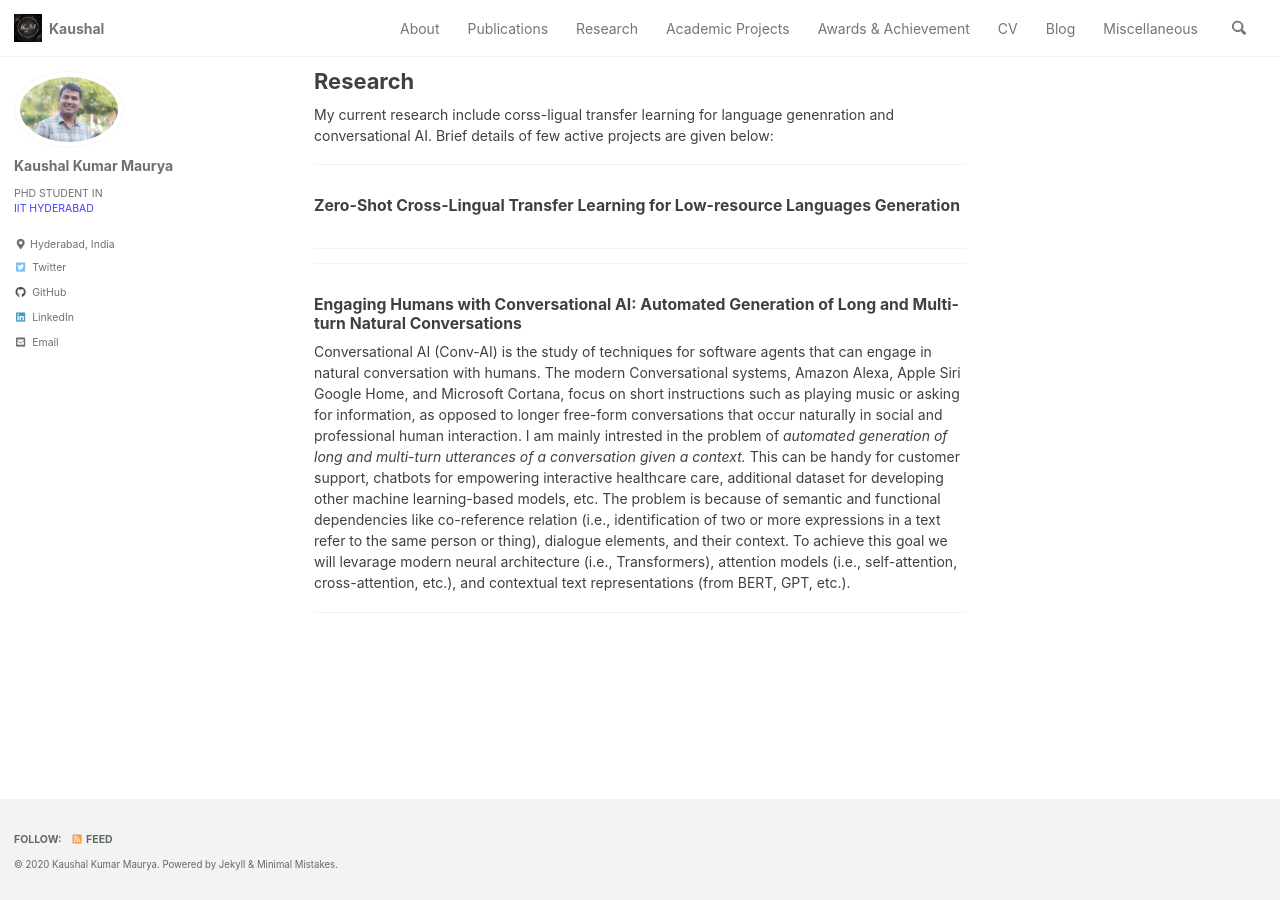
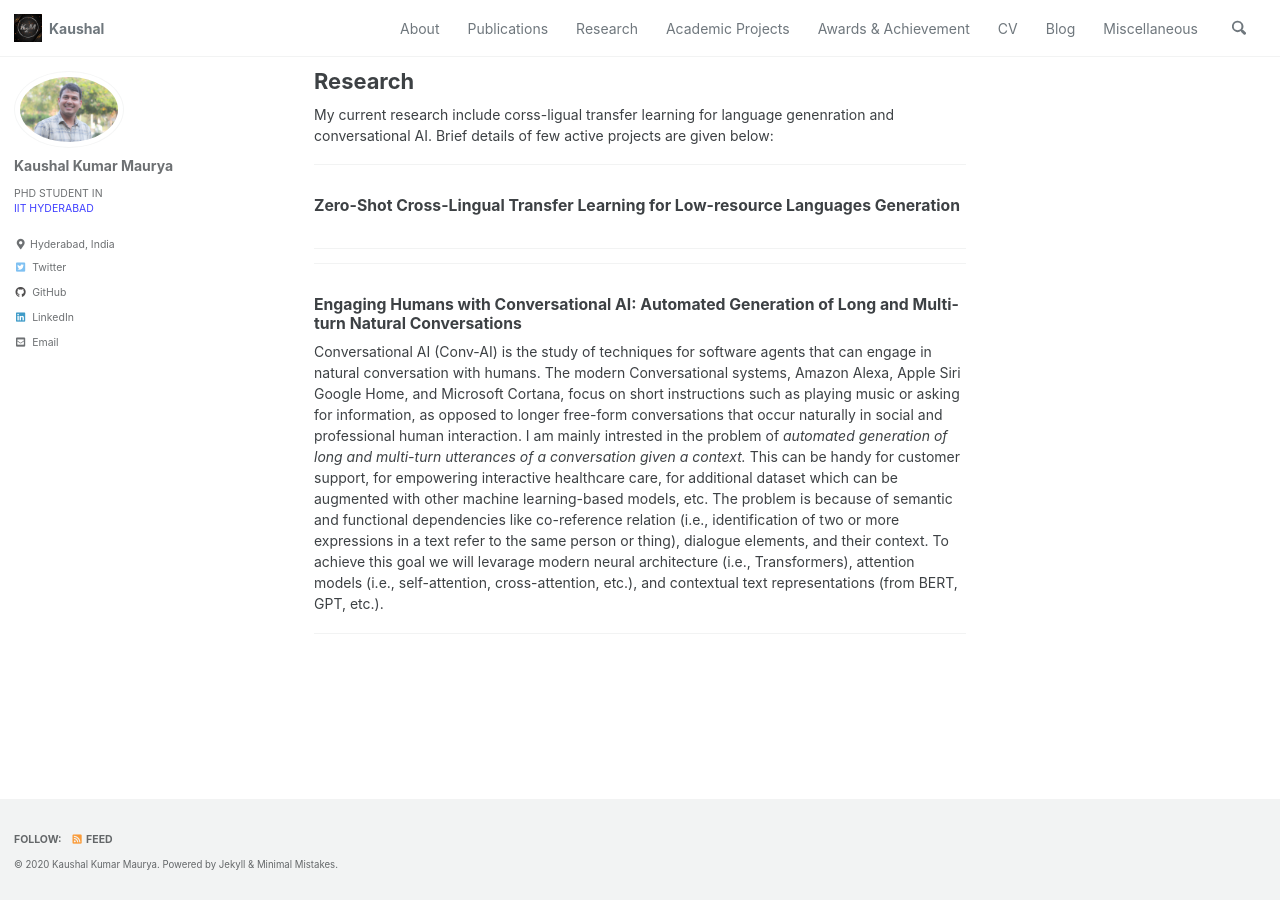
Before and after one commit to harshayelleni/harshayelleni.github.io, a Jekyll site: the page built from _pages/research.md, in a window 1280 px wide. Built offline with Jekyll 4.4.1, drawn with Linux system fonts in a browser that asks for light colours; cached includes are drawn as plain includes.

Commit message:
doing modifications

```diff
--- a/_pages/research.md
+++ b/_pages/research.md
@@ -14,8 +14,6 @@
 
 ---
 ### Engaging Humans with Conversational AI: Automated Generation of Long and Multi-turn Natural Conversations
-Conversational AI (Conv-AI) is the study of techniques for software agents that can engage in natural conversation with humans. The modern Conversational systems, Amazon Alexa, Apple Siri Google Home, and Microsoft Cortana, focus on short instructions such as playing music or asking for information, as opposed to longer free-form conversations that occur naturally in social and professional human interaction. I am mainly intrested in the problem of _automated generation of long and multi-turn utterances of a conversation given a context._ This can be handy for customer support, chatbots for empowering interactive healthcare care, additional dataset for developing other machine learning-based models, etc. The problem is because of semantic and functional dependencies like co-reference relation (i.e., identification of two or more expressions in a text refer to the same person or thing), dialogue elements, and their context. To achieve this goal we will levarage  modern neural architecture (i.e., Transformers), attention models (i.e., self-attention, cross-attention, etc.), and contextual text representations (from BERT, GPT, etc.).
-
-
+Conversational AI (Conv-AI) is the study of techniques for software agents that can engage in natural conversation with humans. The modern Conversational systems, Amazon Alexa, Apple Siri Google Home, and Microsoft Cortana, focus on short instructions such as playing music or asking for information, as opposed to longer free-form conversations that occur naturally in social and professional human interaction. I am mainly intrested in the problem of _automated generation of long and multi-turn utterances of a conversation given a context._ This can be handy for customer support, for empowering interactive healthcare care, for additional dataset which can be augmented with other machine learning-based models, etc. The problem is because of semantic and functional dependencies like co-reference relation (i.e., identification of two or more expressions in a text refer to the same person or thing), dialogue elements, and their context. To achieve this goal we will levarage  modern neural architecture (i.e., Transformers), attention models (i.e., self-attention, cross-attention, etc.), and contextual text representations (from BERT, GPT, etc.).
 
 ---
```
